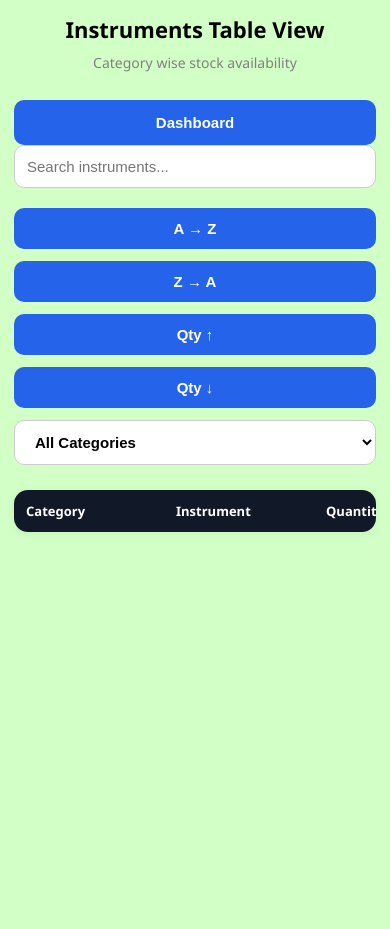
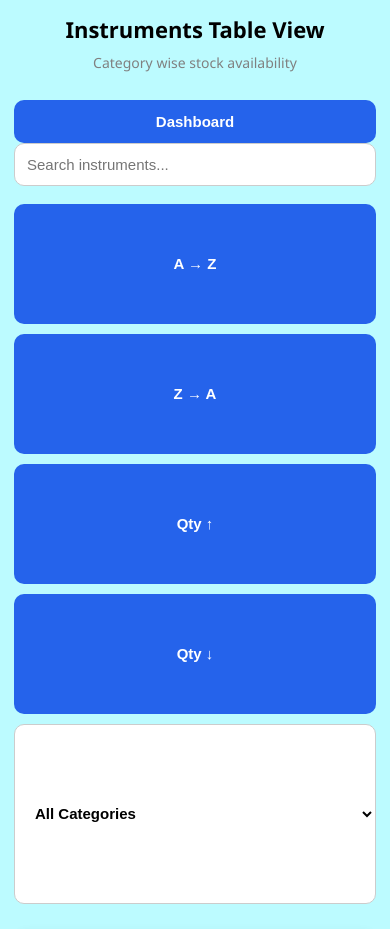
Before and after one commit to sivabalanwd/stock-dashboard, a Flask app: page /table/1 in a window 390 px wide. Shown: the top 929 px of the page. Before the commit the page ends 532 px from the top, so only its background shows below. Run offline with Flask 3, Linux system fonts and the light colour scheme; data that the repository does not hold is empty.

Commit message:
fixed mobile filter responsive

```diff
--- a/static/css/style.css
+++ b/static/css/style.css
@@ -681,3 +681,62 @@ body {
         padding: 5px 8px;
     }
 }
+/* =========================
+   FILTER BAR MOBILE FIX
+========================= */
+
+.filter-bar {
+
+    display: flex;
+
+    flex-wrap: wrap;
+
+    gap: 10px;
+
+    margin-top: 18px;
+}
+
+.filter-bar .table-btn {
+
+    flex: 1 1 120px;
+}
+
+.filter-bar select {
+
+    flex: 1 1 180px;
+
+    min-width: 140px;
+}
+
+
+/* MOBILE */
+
+@media (max-width: 768px) {
+
+    .filter-bar {
+
+        flex-direction: column;
+
+        width: 100%;
+    }
+
+    .filter-bar .table-btn,
+    .filter-bar select {
+
+        width: 100%;
+
+        max-width: 100%;
+    }
+
+    .table-btn {
+
+        padding: 13px;
+    }
+
+    .search-bar {
+
+        width: 100%;
+
+        max-width: 100%;
+    }
+}
--- a/templates/index.html
+++ b/templates/index.html
@@ -14,7 +14,7 @@
 
 </head>
 
-<body  style="background-color: rgb(227, 255, 223);">
+<body  style="background-color: rgb(175, 241, 244);">
 
 <div class="container">
 
--- a/templates/table.html
+++ b/templates/table.html
@@ -12,7 +12,7 @@
 
 </head>
 
-<body style="background-color: rgb(210, 255, 198);">
+<body style="background-color: rgb(188, 251, 255);">
 
 <div class="container">
 
```
